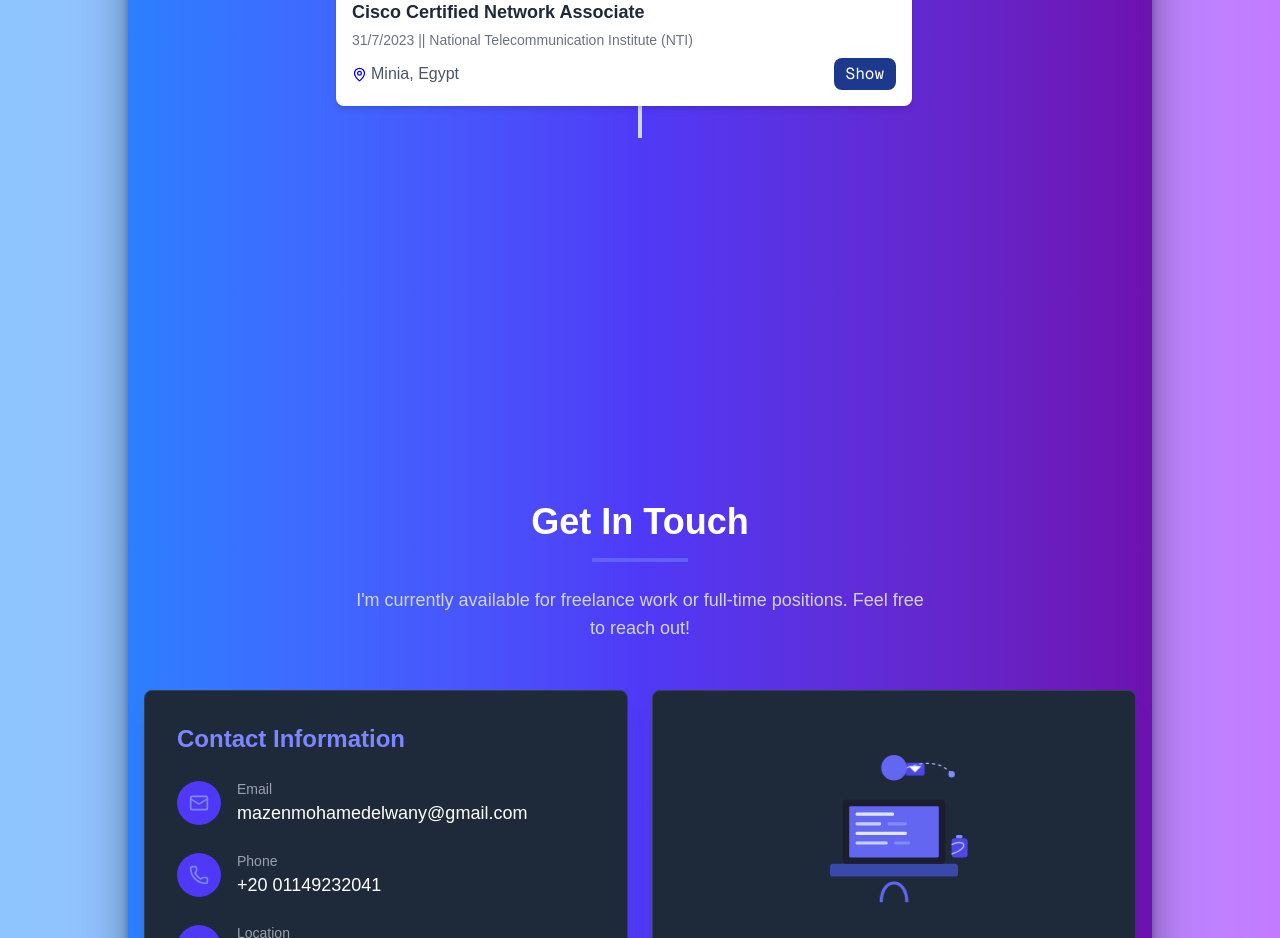
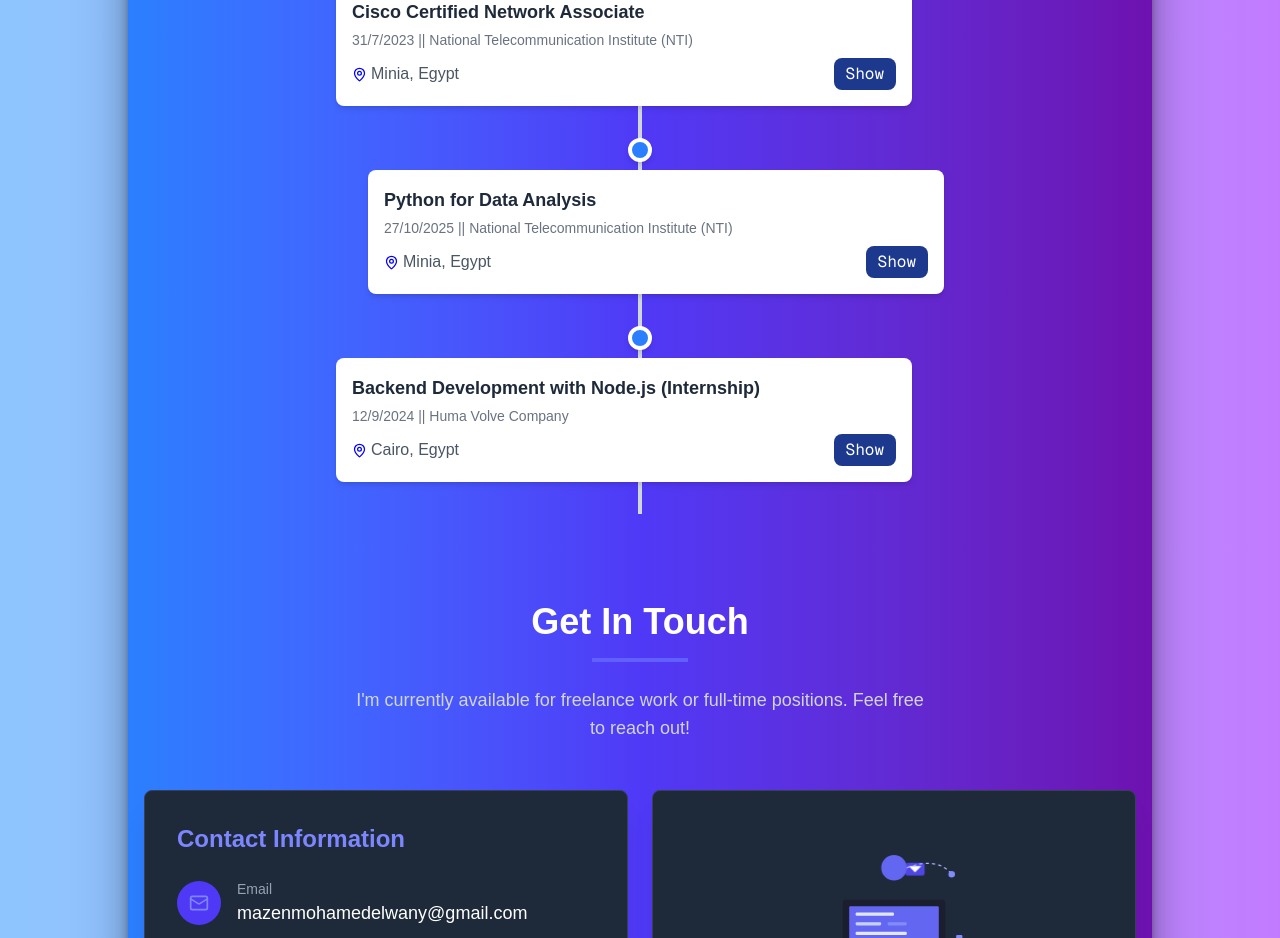
Before and after one commit to Mazen-3lwany/myPortfolio, a Next.js app: page / in a window 1280 px wide. Shown: the part 4280-5218 px from the top of the page. Built offline with nearby package versions, Linux system fonts and the light colour scheme.

Commit message:
add certificate

```diff
--- a/src/app/myComponent/Certificate.tsx
+++ b/src/app/myComponent/Certificate.tsx
@@ -7,11 +7,13 @@ import CertificateImage from './CertificateImage';
 
 import ML from '../assets/ML.jpg';
 import CCNA from '../assets/CNNA.png';
+import Huma from '../assets/Mazen Mohamed.jpg';
+import PY from '../assets/Screenshot (350).png';
 import type { StaticImageData } from 'next/image';
 
 
 
-type CertificateType =  'ML'  |'CCNA'| null;
+type CertificateType =  'ML'  |'CCNA'|'PY'| 'Huma'|null;
 
 const Certificate: React.FC = () => {
     const [type, setType] = useState<CertificateType>(null);
@@ -43,11 +45,35 @@ const Certificate: React.FC = () => {
         />
         ),
     },
+    {
+        content: (
+        <Card
+            title="Python for Data Analysis"
+            date="27/10/2025"
+            org="National Telecommunication Institute (NTI)"
+            location="Minia, Egypt"
+            onShow={() => setType('PY')}
+        />
+        ),
+    },
+    {
+        content: (
+        <Card
+            title="Backend Development with Node.js (Internship)"
+            date="12/9/2024"
+            org="Huma Volve Company"
+            location="Cairo, Egypt"
+            onShow={() => setType('Huma')}
+        />
+        ),
+    },
     ];
 
     const certificateImages: Record<Exclude<CertificateType, null>, StaticImageData> = {
         ML: ML,
         CCNA: CCNA,
+        PY:PY,
+        Huma: Huma
         };
 
     return (
```
Also changed, not shown: src/app/assets/Mazen Mohamed.jpg (added), src/app/assets/Screenshot (350).png (added).
